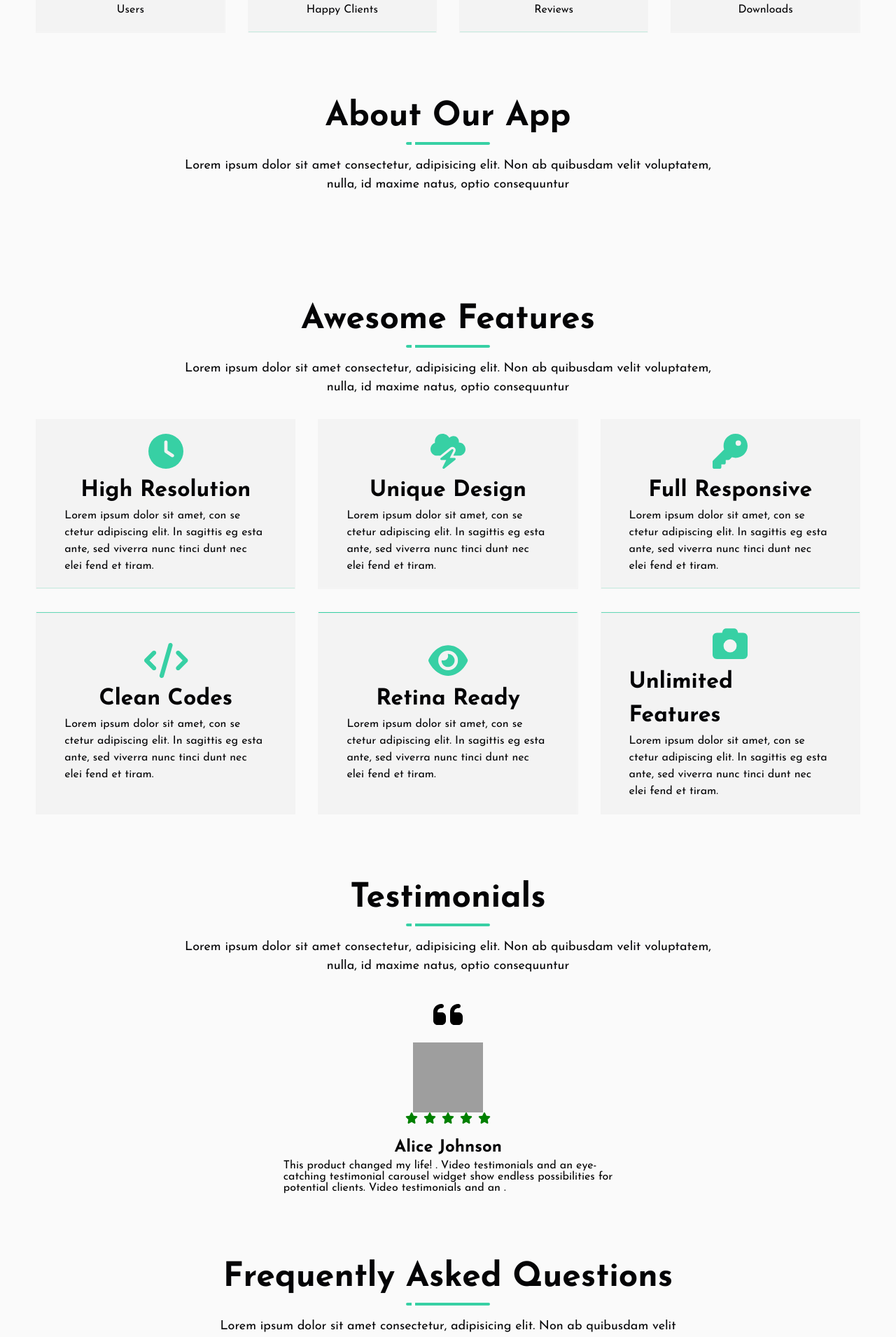
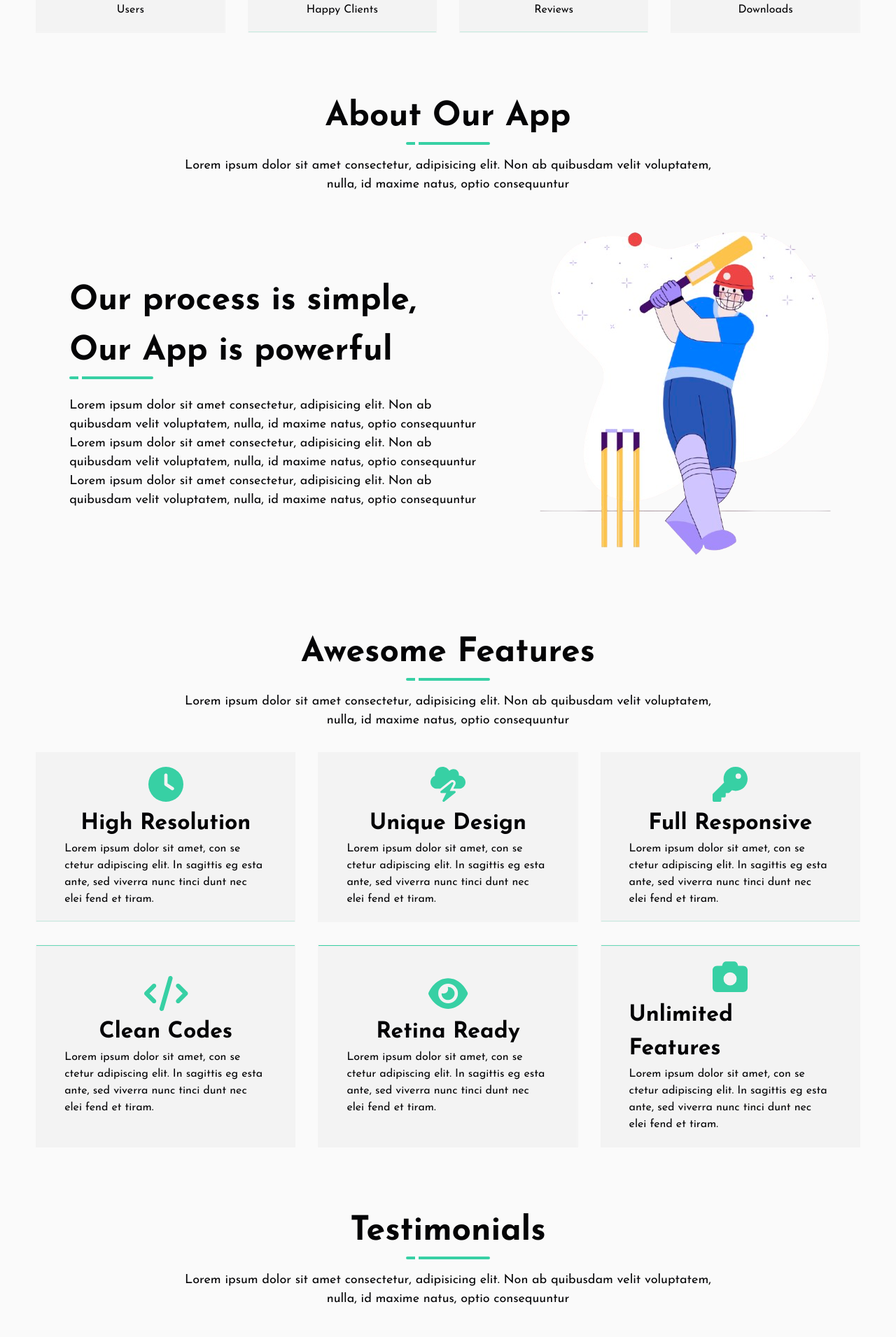
Before and after one commit to aashu0148/cricket-app-frontend, a React (Vite) app: page / in a window 1280 px wide. Shown: the part 1040-2951 px from the top of the page at 70% size. Built offline with nearby package versions, Linux system fonts and the light colour scheme; no server answers; grey boxes are pictures that could not be loaded.

Commit message:
about section

```diff
--- a/src/Pages/LandingPage/LandingPage.jsx
+++ b/src/Pages/LandingPage/LandingPage.jsx
@@ -4,6 +4,7 @@ import Navbar from "@/Components/Navbar/Navbar";
 import { features, details, testimonials, FAQs } from "./landingCopy";
 import styles from "./LandingPage.module.scss";
 import image from "../../assets/images/batsman.png";
+import aboutImage from "@/assets/images/aboutSection.png";
 import Button from "@/Components/Button/Button";
 import Card from "./Card/Card";
 import LineAnimate from "@/Components/LineAnimate/LineAnimate";
@@ -64,8 +65,10 @@ function LandingPage() {
           />
         ))}
       </div>
+
       <div className={styles.aboutSection}>
-        <div className={styles.aboutSectionContent}>
+        <div className={styles.generalHeading}>
+          <div className={styles.generalHeadingContent}>
             <h1>About Our App</h1>
             <LineAnimate className="mb-3" />
             <p>
@@ -75,10 +78,31 @@ function LandingPage() {
             </p>
           </div>
         </div>
+        <div className={styles.aboutSection_below}>
+          <div className={styles.aboutSection_left}>
+            <h1>Our process is simple, Our App is powerful</h1>
+            <LineAnimate className="mb-3" />
+            <p>
+              Lorem ipsum dolor sit amet consectetur, adipisicing elit. Non ab
+              quibusdam velit voluptatem, nulla, id maxime natus, optio
+              consequuntur
+              Lorem ipsum dolor sit amet consectetur, adipisicing elit. Non ab
+              quibusdam velit voluptatem, nulla, id maxime natus, optio
+              consequuntur
+              Lorem ipsum dolor sit amet consectetur, adipisicing elit. Non ab
+              quibusdam velit voluptatem, nulla, id maxime natus, optio
+              consequuntur
+            </p>
+          </div>
+          <div className={styles.aboutSection_right}>
+            <img src={aboutImage} />
+          </div>
+        </div>
+      </div>
 
       <div className={styles.featuresSection}>
-        <div className={styles.aboutSection}>
-          <div className={styles.aboutSectionContent}>
+        <div className={styles.generalHeading}>
+          <div className={styles.generalHeadingContent}>
             <h1>Awesome Features</h1>
             <LineAnimate className="mb-3" />
             <p>
@@ -100,8 +124,8 @@ function LandingPage() {
       </div>
 
       <div className={styles.testimonialSection}>
-        <div className={styles.aboutSection}>
-          <div className={styles.aboutSectionContent}>
+        <div className={styles.generalHeading}>
+          <div className={styles.generalHeadingContent}>
             <h1>Testimonials</h1>
             <LineAnimate className="mb-3" />
             <p>
@@ -115,7 +139,7 @@ function LandingPage() {
           <span onClick={() => handlePrev()}>{"<"}</span>
 
           <div className={styles.testimonial_carousel_between}>
-            <FontAwesomeIcon icon={faQuoteLeft} size="3x" />
+            <FontAwesomeIcon icon={faQuoteLeft} size="3x" color="#37d0a4"/>
             <div className={styles.testimonial_profile}>
               <img src={testimonials[activeIndexTestimonial].photo} />
             </div>
@@ -125,11 +149,11 @@ function LandingPage() {
               })
                 .fill("")
                 .map((_, index) => (
-                  <FontAwesomeIcon icon={faStar} key={index} color="green" />
+                  <FontAwesomeIcon icon={faStar} key={index} color="#D0A437" />
                 ))}
             </div>
             <h2>{testimonials[activeIndexTestimonial].name}</h2>
-            <div>{testimonials[activeIndexTestimonial].review}</div>
+            <p>{testimonials[activeIndexTestimonial].review}</p>
           </div>
 
           <span onClick={() => handleNext()}>{">"}</span>
@@ -137,8 +161,8 @@ function LandingPage() {
       </div>
 
       <div className={styles.faqSection}>
-        <div className={styles.aboutSection}>
-          <div className={styles.aboutSectionContent}>
+        <div className={styles.generalHeading}>
+          <div className={styles.generalHeadingContent}>
             <h1>Frequently Asked Questions</h1>
             <LineAnimate className="mb-3" />
             <p>
--- a/src/Pages/LandingPage/LandingPage.module.scss
+++ b/src/Pages/LandingPage/LandingPage.module.scss
@@ -50,13 +50,12 @@
   gap: $spacing-lg;
 }
 
-.aboutSection {
-  margin-top: $spacing-2xl;
+.generalHeading {
   display: flex;
   flex-direction: column;
   justify-content: center;
   align-items: center;
-  .aboutSectionContent {
+  .generalHeadingContent {
     width: 65%;
     display: flex;
     flex-direction: column;
@@ -73,6 +72,34 @@
   }
 }
 
+.aboutSection {
+  margin-top: $spacing-2xl;
+  .aboutSection_below {
+    margin-top: $spacing-lg;
+    display: flex;
+    justify-content: space-between;
+    align-items: center;
+    flex: 1;
+  }
+  .aboutSection_left {
+    flex: 2;
+    width: 60%;
+    padding: $spacing-xl;
+
+    h1 {
+      font-size: $text-4xl;
+    }
+    p {
+      margin-top: $spacing-md;
+      font-size: $text-lg;
+    }
+  }
+  .aboutSection_right {
+    flex: 1;
+    float: right;
+  }
+}
+
 .featuresSection {
   margin-top: $spacing-2xl;
 }
@@ -83,8 +110,12 @@
   gap: $spacing-lg;
 }
 
+.testimonialSection {
+  margin-top: $spacing-2xl;
   .testimonial_carousel {
     width: 100%;
+    height: 22rem;
+    overflow: hidden;
     display: flex;
     justify-content: space-between;
     align-items: center;
@@ -128,8 +159,10 @@
       }
     }
   }
+}
 
 .faqSection {
+  margin-top: $spacing-2xl;
   display: flex;
   justify-content: center;
   align-items: center;
```
Also changed, not shown: src/assets/images/aboutSection.png (added). Lines whose indentation alone changed are shown as unchanged.
